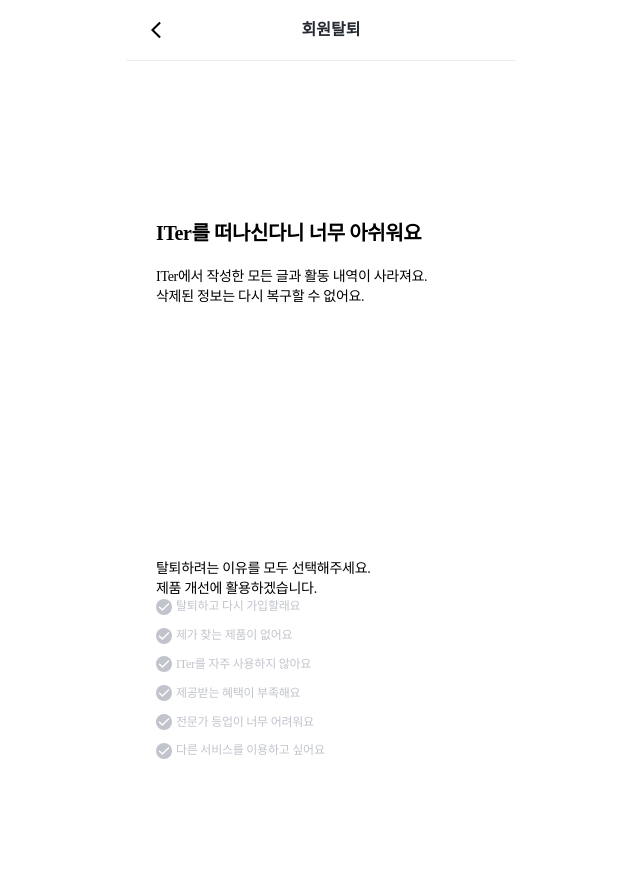
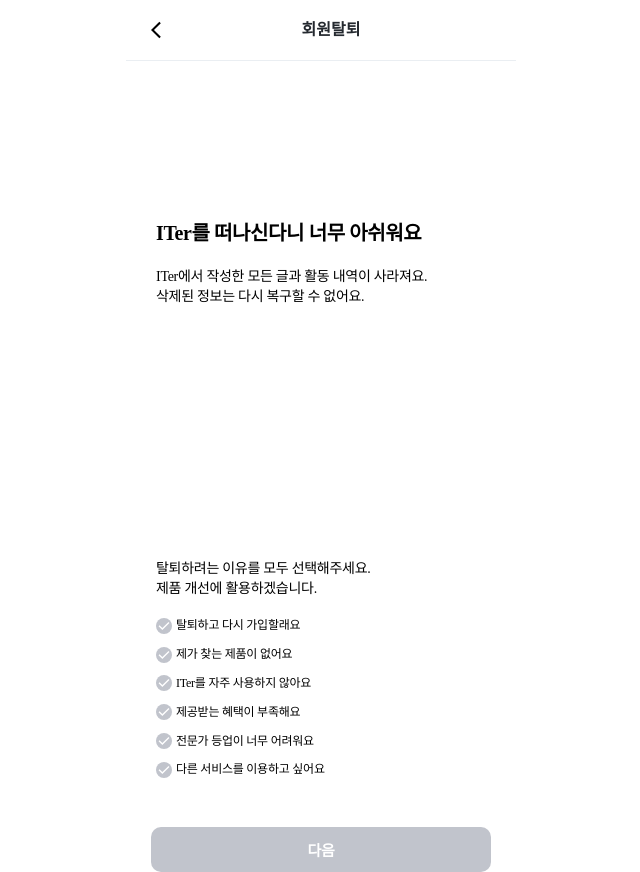
Before and after one commit to BETTER-iTER/Web, a React (Vite) app in the folder iTER/: page /userdelete in a window 1280 px wide. Shown: the whole page, without its empty margins (319-959 px from the left). Before the commit the page ends 844 px from the top, so only its background shows below. Built offline with nearby package versions, Linux system fonts and the light colour scheme; a web font is replaced by a local one.

Commit message:
feat#64 모달창 추가

```diff
--- a/iTER/src/pages/user/DeleteUser.tsx
+++ b/iTER/src/pages/user/DeleteUser.tsx
@@ -3,9 +3,35 @@
 import Top from "../../component/layout/Top";
 import { styled } from "../../../stitches.config";
 import CheckCircle from "../../assets/icon/CheckCircle.svg?react";
+import Button from "../../component/common/Button";
+import Modal from "../../component/common/Modal";
+
+type SelectedOptions = {
+    [key: string]: boolean;
+  };
 
 const DeleteUser = () => {
-    const [check, setCheck] = useState<boolean>(false);
+    // const [check, setCheck] = useState<boolean>(false);
+    const [selectedOptions, setSelectedOptions] = useState<SelectedOptions>({});
+    const [isModalOpen, setIsModalOpen] = useState(false);
+
+    const handleOptionClick = (optionKey: string) => {
+        setSelectedOptions((prevSelectedOptions) => {
+          const updatedSelectedOptions = { ...prevSelectedOptions };
+          updatedSelectedOptions[optionKey] = !updatedSelectedOptions[optionKey];
+          return updatedSelectedOptions;
+        });
+      };
+
+      const isButtonEnabled = Object.values(selectedOptions).filter((value) => value).length >= 1 ;
+
+      const openModal = () => {
+        setIsModalOpen(true);
+      };
+
+      const closeModal = () => {
+        setIsModalOpen(false);
+      };
 
     return (
         <>
@@ -20,40 +46,50 @@
                     <B2>탈퇴하려는 이유를 모두 선택해주세요. <br />제품 개선에 활용하겠습니다.</B2>
                 </Mini2>
 
-                <Terms onClick={() => setCheck(!check)} check={check}>
-                    <CheckCircle fill={check ? '#8787F4' : '#C1C4CC'} />
+                <Options>
+                    <Terms onClick={() => handleOptionClick('option1')} check={selectedOptions['option1']}>
+                        <CheckCircle fill={selectedOptions['option1']? '#8787F4' : '#C1C4CC'} />
                         <Caption2>탈퇴하고 다시 가입할래요</Caption2>
                     </Terms>
 
-                <Terms onClick={() => setCheck(!check)} check={check}>
-                    <CheckCircle fill={check ? '#8787F4' : '#C1C4CC'} />
+                    <Terms onClick={() => handleOptionClick('option2')} check={selectedOptions['option2']}>
+                        <CheckCircle fill={selectedOptions['option2'] ? '#8787F4' : '#C1C4CC'} />
                         <Caption2>제가 찾는 제품이 없어요</Caption2>
                     </Terms>
 
-                <Terms onClick={() => setCheck(!check)} check={check}>
-                    <CheckCircle fill={check ? '#8787F4' : '#C1C4CC'} />
+                    <Terms onClick={() => handleOptionClick('option3')} check={selectedOptions['option3']}>
+                        <CheckCircle fill={selectedOptions['option3'] ? '#8787F4' : '#C1C4CC'} />
                         <Caption2>ITer를 자주 사용하지 않아요</Caption2>
                     </Terms>
 
-                <Terms onClick={() => setCheck(!check)} check={check}>
-                    <CheckCircle fill={check ? '#8787F4' : '#C1C4CC'} />
+                    <Terms onClick={() => handleOptionClick('option4')} check={selectedOptions['option4']}>
+                        <CheckCircle fill={selectedOptions['option4'] ? '#8787F4' : '#C1C4CC'} />
                         <Caption2>제공받는 혜택이 부족해요</Caption2>
                     </Terms>
 
-                <Terms onClick={() => setCheck(!check)} check={check}>
-                    <CheckCircle fill={check ? '#8787F4' : '#C1C4CC'} />
+                    <Terms onClick={() => handleOptionClick('option5')} check={selectedOptions['option5']}>
+                        <CheckCircle fill={selectedOptions['option5'] ? '#8787F4' : '#C1C4CC'} />
                         <Caption2>전문가 등업이 너무 어려워요</Caption2>
                     </Terms>
 
-                <Terms onClick={() => setCheck(!check)} check={check}>
-                    <CheckCircle fill={check ? '#8787F4' : '#C1C4CC'} />
+                    <Terms onClick={() => handleOptionClick('option6')} check={selectedOptions['option6']}>
+                        <CheckCircle fill={selectedOptions['option6'] ? '#8787F4' : '#C1C4CC'} />
                         <Caption2>다른 서비스를 이용하고 싶어요</Caption2>
                     </Terms>
+                </Options>
 
-
+                <ButtonLay>
+                    <Button children="다음" disabled={!isButtonEnabled} onClick={openModal} />
+                </ButtonLay>
 
             </Text>
+            {isModalOpen && (
+                <Cover>
+                    <Modal text="탈퇴하시겠습니까?" btn="확인" onClick={closeModal} />
                 </Cover>
+            )}
+        </Cover>
+
         </>
     );
 };
@@ -96,3 +132,12 @@
       },
     },
   });
+
+const Options = styled("div", {
+    marginTop: "19px",
+});
+
+const ButtonLay = styled("div", {
+    marginTop: "49px",
+    marginLeft: "-5px",
+});
```
Lines whose indentation alone changed are shown as unchanged.
